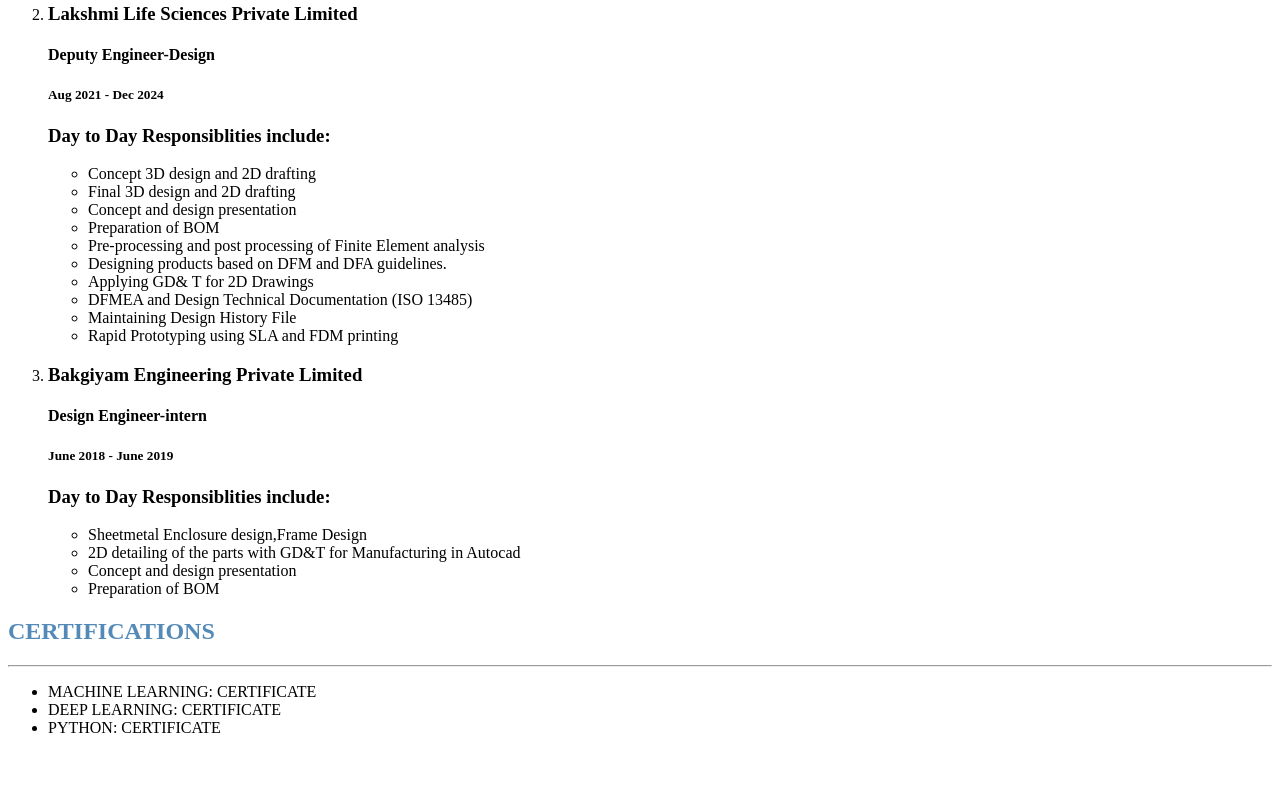
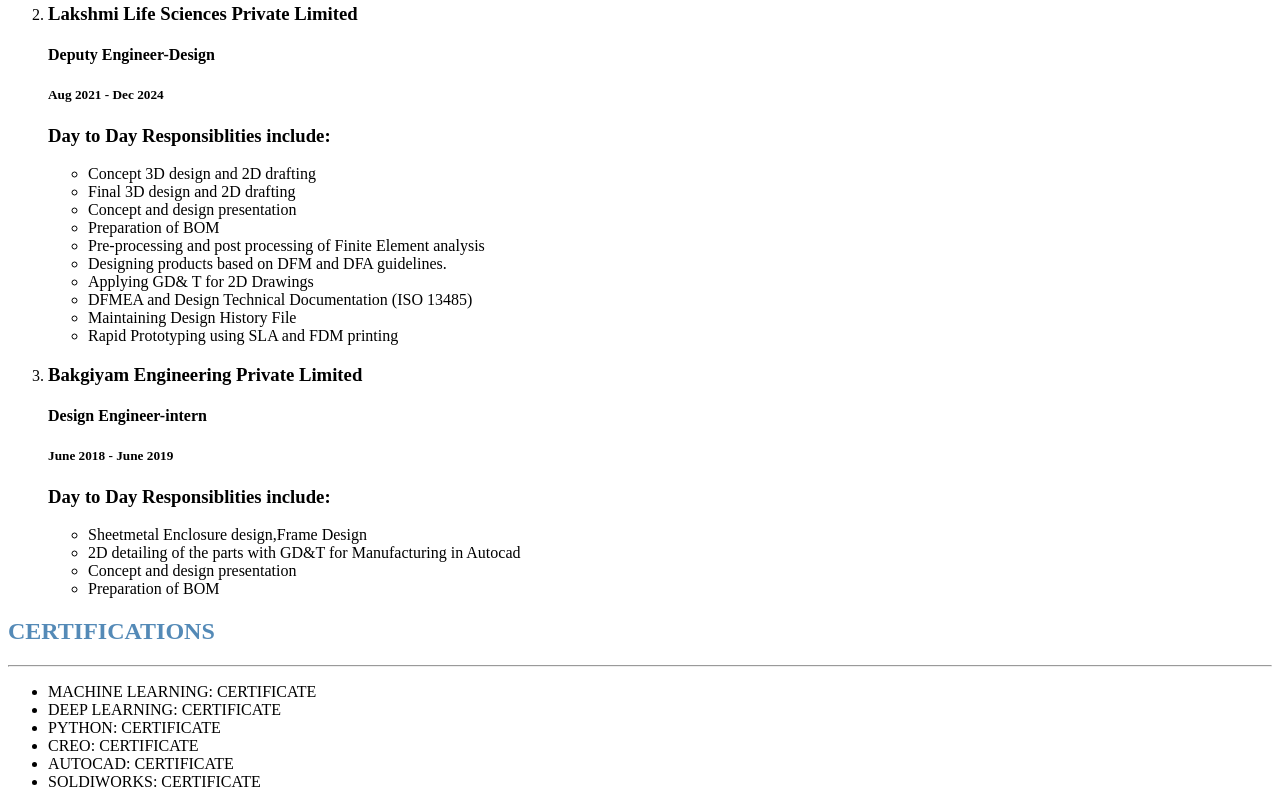
Before and after one commit to AxeyKreshna/onlineresumesite, a plain HTML site: page index.html in a window 1280 px wide. Shown: the part 1253-2060 px from the top of the page. Before the commit the page ends 2006 px from the top, so only its background shows below. Drawn offline with Linux system fonts and the light colour scheme.

Commit message:
CERTIFICATES ADDED

```diff
--- a/index.html
+++ b/index.html
@@ -63,14 +63,14 @@ https://developer.mozilla.org/en-US/docs/Web/HTML/Element/img#attr-height -->
 <ul id="EDU">
     <li>
         <label for="PG">Master Of Engineering Management</label>
-        <a href="/4.3 HTML Porfolio Project/assets/documents/MEM.pdf">- Universirty of Leicester</a>
+        <a href="/4.3+HTML+Portfolio+Project/4.3 HTML Porfolio Project/assets/documents/MEM.pdf">- Universirty of Leicester</a>
     </li>
     <li>
       <p>Sep 2019 - Jan 2021</p>
     </li>
     <li>
       <label for="UG">Bachelor Of Mechanical Engineering</label>
-      <a href="/4.3 HTML Porfolio Project/assets/documents/be.pdf">-KGISL Institute Of Technology</a>
+      <a href="/4.3+HTML+Portfolio+Project/4.3 HTML Porfolio Project/assets/documents/be.pdf">-KGISL Institute Of Technology</a>
     </li>
     <li>
       <p>June 2014 - May 2018</p>
@@ -146,6 +146,18 @@ https://developer.mozilla.org/en-US/docs/Web/HTML/Element/img#attr-height -->
       <label for="PYTHON">PYTHON:</label>
       <a href="https://udemy-certificate.s3.amazonaws.com/pdf/UC-cf241f1f-1b16-49a6-915e-45ca3f4d9407.pdf">CERTIFICATE</a>
     </li>
+    <li>
+    <label for="CREO">CREO:</label>
+    <a href="/4.3+HTML+Portfolio+Project/4.3 HTML Porfolio Project/assets/documents/CREO.pdf">CERTIFICATE</a>
+    </li>
+    <li>
+      <label for="AUTOCAD">AUTOCAD:</label>
+      <a href="/4.3+HTML+Portfolio+Project/4.3 HTML Porfolio Project/assets/documents/AUTOCAD.pdf">CERTIFICATE</a>
+    </li>
+    <li>
+      <label for="SOLIDWORKS">SOLDIWORKS:</label>
+      <a href="/4.3+HTML+Portfolio+Project/4.3 HTML Porfolio Project/assets/documents/SOLIDWORKS.pdf">CERTIFICATE</a>
+    </li>
   </ul>
 </div>
 </div>
```
